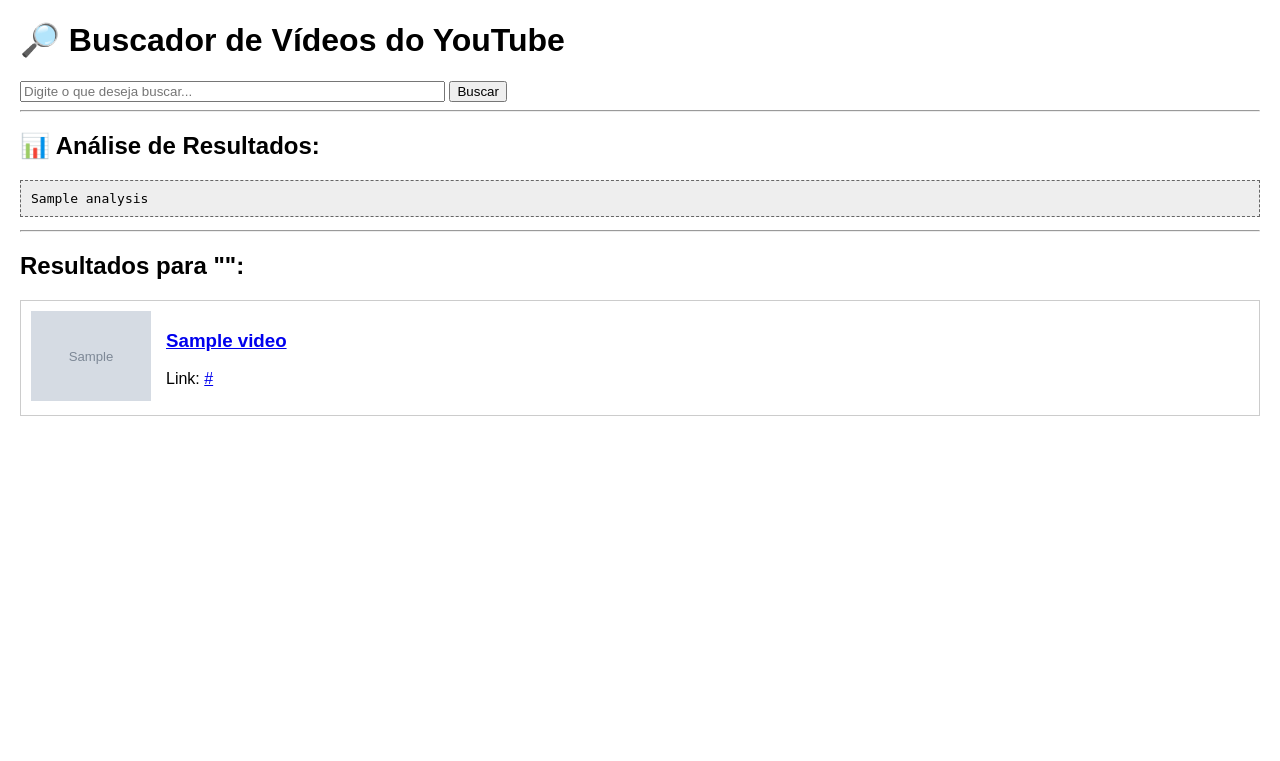
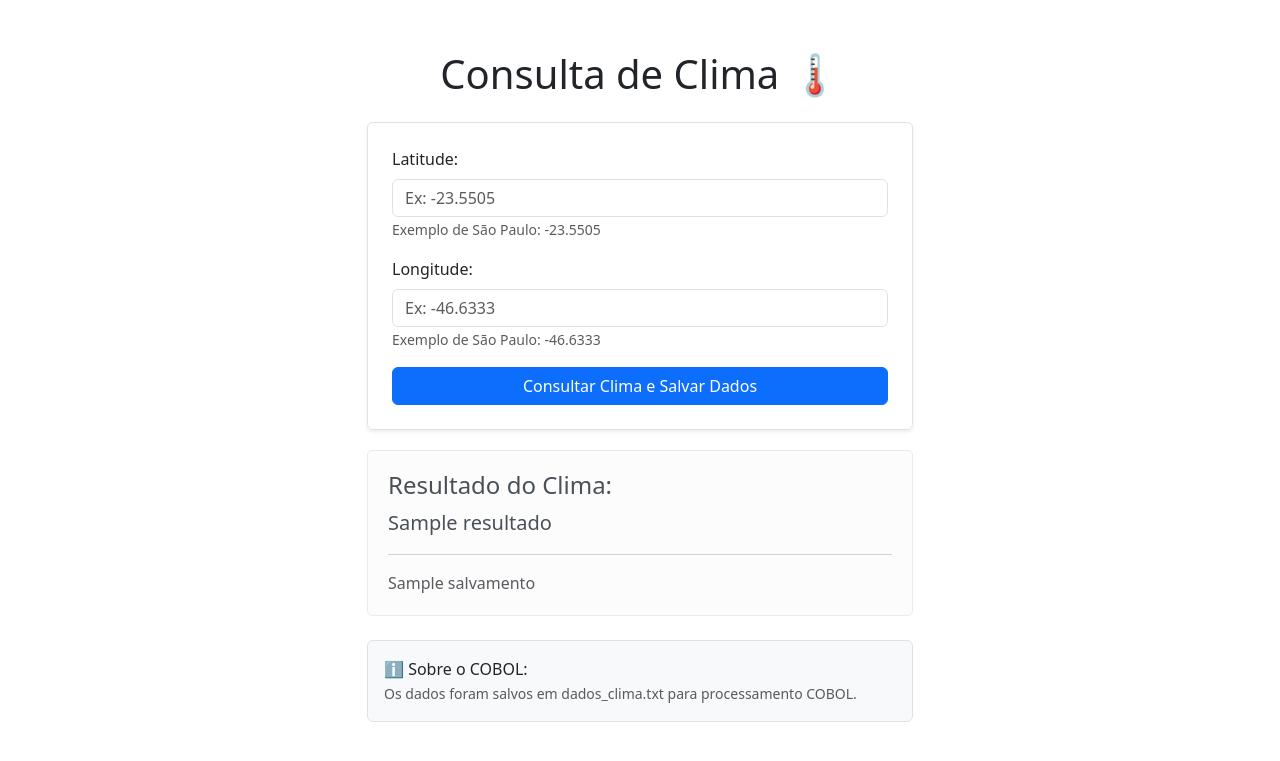
Before and after one commit to VenturaAtacado/curso, a Flask app: template templates/index.html in a window 1280 px wide. Shown: the top 761 px of the page. Run offline with Flask 3, Linux system fonts and the light colour scheme; the template is opened without the code that fills it: most values are stand-ins (such as "Sample title", 1, 10 or a date in 2020); grey boxes marked "Sample" are stand-in pictures.

Commit message:
recomeço

```diff
--- a/app.py
+++ b/app.py
@@ -1,109 +1,116 @@
+import requests
+from flask import Flask, render_template, request, jsonify
 import os
-from flask import Flask, render_template, request
-from googleapiclient.discovery import build
-import isodate
+import datetime
 
 app = Flask(__name__)
 
-YOUTUBE_API_KEY = "SUA_CHAVE_DE_API_DO_YOUTUBE"
-YOUTUBE_API_SERVICE_NAME = "youtube"
-YOUTUBE_API_VERSION = "v3"
+BASE_URL = "https://api.open-meteo.com/v1/forecast"
+NOME_ARQUIVO_COBOL = "dados_clima.txt"
 
-def get_video_durations(video_ids):
-    youtube = build(YOUTUBE_API_SERVICE_NAME, YOUTUBE_API_VERSION,
-                    developerKey=YOUTUBE_API_KEY)
+def obter_clima(latitude, longitude):
+    params = {
+        "latitude": latitude,
+        "longitude": longitude,
+        "current_weather": "true",
+        "timezone": "auto"
+    }
 
-    # Faz uma segunda chamada de API para obter os detalhes do conteúdo (incluindo duração)
-    video_response = youtube.videos().list(
-        id=",".join(video_ids),
-        part="contentDetails"
-    ).execute()
+    try:
+        lat = float(latitude)
+        lon = float(longitude)
+    except ValueError:
+        return None, "Dados Inválidos"
 
-    durations = {}
-    for video_result in video_response.get("items", []):
-        video_id = video_result["id"]
-        # A duração vem no formato ISO 8601 (ex: PT5M30S)
-        iso_duration = video_result["contentDetails"]["duration"]
+    try:
+        response = requests.get(BASE_URL, params=params)
+        response.raise_for_status()
+        data = response.json()
 
-        # Converte a duração ISO 8601 para segundos
-        duration_timedelta = isodate.parse_duration(iso_duration)
-        durations[video_id] = int(duration_timedelta.total_seconds())
+        temperatura = data.get("current_weather", {}).get("temperature")
+        unidade_temp = data.get("current_weather_units", {}).get("temperature")
 
-    return durations
+        if temperatura is not None and isinstance(temperatura, (int, float)):
+            return temperatura, unidade_temp
+        else:
+            return None, "API Invalida"
 
-def youtube_search(query):
-    youtube = build(YOUTUBE_API_SERVICE_NAME, YOUTUBE_API_VERSION,
-                    developerKey=YOUTUBE_API_KEY)
+    except requests.exceptions.RequestException as e:
+        return None, "Conexão"
+    except Exception as e:
+        return None, "Processamento"
 
-    search_response = youtube.search().list(
-        q=query,
-        part="id,snippet",
-        maxResults=10,
-        type="video"
-    ).execute()
+def mensagens(temperatura_valor, unidade):
+    if temperatura_valor is None:
+        return f"Não foi possível obter a temperatura ({unidade})."
 
-    video_ids = []
-    videos_list = []
+    temp_formatada = f"{temperatura_valor} {unidade}"
 
-    for search_result in search_response.get("items", []):
-        if search_result["id"]["kind"] == "youtube#video":
-            video_id = search_result["id"]["videoId"]
-            video_ids.append(video_id)
+    if temperatura_valor < 25:
+        return f"Tá ficando **frio** cuidado porque está {temp_formatada}"
+    elif temperatura_valor > 28:
+        return f"**Calorzão** né, tá {temp_formatada}"
+    else:
+        return f"O clima está agradável, está {temp_formatada}"
 
-            videos_list.append({
-                "id": video_id,
-                "title": search_result["snippet"]["title"],
-                "url": f"https://www.youtube.com/watch?v={video_id}",
-                "thumbnail": search_result["snippet"]["thumbnails"]["default"]["url"],
-                "duration_seconds": 0
-            })
+def salvar_para_cobol(latitude, longitude, temperatura_valor, unidade):
+    lat_str = f"{latitude:.6f}".ljust(10)[:10]
+    lon_str = f"{longitude:.6f}".ljust(10)[:10]
+    temp_str = str(temperatura_valor).rjust(5) if temperatura_valor is not None else " N/A "
+    unidade_str = str(unidade).ljust(5)[:5]
+    timestamp = datetime.datetime.now().strftime("%Y%m%d%H%M%S")
 
-    # Obtém as durações em uma única chamada de API (otimização)
-    durations_map = get_video_durations(video_ids)
+    linha_dados = f"{timestamp}{lat_str}{lon_str}{temp_str}{unidade_str}\n"
 
-    # Atualiza a lista de vídeos com as durações
-    for video in videos_list:
-        video["duration_seconds"] = durations_map.get(video["id"], 0)
+    try:
+        with open(NOME_ARQUIVO_COBOL, "a") as f:
+            f.write(linha_dados)
+        return True
+    except Exception as e:
+        return False
 
-    return videos_list
+@app.route("/", methods=["GET"])
+def index():
+    return render_template("index.html", resultado=None)
 
-def python_analysis(videos):
-    total_seconds = sum(video['duration_seconds'] for video in videos)
-    num_videos = len(videos)
+@app.route("/clima", methods=["POST"])
+def obter_e_processar_clima():
+    latitude = request.form.get("latitude")
+    longitude = request.form.get("longitude")
 
-    total_minutes = total_seconds // 60
-    remaining_seconds = total_seconds % 60
+    if not latitude or not longitude:
+        return render_template("index.html",
+                               resultado="Erro: Por favor, forneça a latitude e a longitude.",
+                               classe_alerta="alert-danger")
 
-    analysis_result = (
-        "========================================\n"
-        "ANALISE DE RESULTADOS\n"
-        "========================================\n"
-        f"1. Quantidade de Vídeos Encontrados: {num_videos:05d}\n"
-        f"2. Minutos Totais de Vídeo:          {total_minutes:07d} minutos\n"
-        f"   (e {remaining_seconds:02d} segundos restantes)\n"
-        f"3. Segundos Totais Brutos:           {total_seconds:010d}\n"
-        "========================================"
-    )
-    return analysis_result
+    try:
+        lat_float = float(latitude)
+        lon_float = float(longitude)
+    except ValueError:
+        return render_template("index.html",
+                               resultado="Erro: Latitude e Longitude devem ser números válidos.",
+                               classe_alerta="alert-danger")
 
-@app.route("/", methods=["GET", "POST"])
-def index():
-    videos = []
-    search_query = ""
-    analysis_text = ""
+    temp_valor, temp_unidade = obter_clima(latitude=lat_float, longitude=lon_float)
 
-    if request.method == "POST":
-        search_query = request.form.get("search_term", "")
-        if search_query:
-            videos = youtube_search(search_query)
+    mensagem_final = mensagens(temp_valor, temp_unidade)
 
-            if videos:
-                analysis_text = python_analysis(videos)
+    salvamento_ok = salvar_para_cobol(lat_float, lon_float, temp_valor, temp_unidade)
 
-    return render_template("index.html", videos=videos, query=search_query, analysis=analysis_text)
+    if "frio" in mensagem_final.lower():
+        classe_alerta = "alert-info"
+    elif "calorzão" in mensagem_final.lower():
+        classe_alerta = "alert-warning"
+    elif temp_valor is None:
+        classe_alerta = "alert-danger"
+    else:
+        classe_alerta = "alert-success"
+
+
+    return render_template("index.html",
+                           resultado=mensagem_final,
+                           classe_alerta=classe_alerta,
+                           salvamento=f"💾 Arquivo de dados para COBOL {'SALVO' if salvamento_ok else 'COM ERRO'} ({NOME_ARQUIVO_COBOL}).")
 
 if __name__ == "__main__":
-    if YOUTUBE_API_KEY == "SUA_CHAVE_DE_API_DO_YOUTUBE":
-        print("ERRO: Por favor, substitua 'SUA_CHAVE_DE_API_DO_YOUTUBE' pela sua chave de API real no arquivo app.py.")
-    else:
-        app.run(debug=True)
+    app.run(debug=True)
--- a/templates/index.html
+++ b/templates/index.html
@@ -2,60 +2,53 @@
 <html lang="pt-br">
 <head>
     <meta charset="UTF-8">
-    <title>Buscador de Vídeos do YouTube com Flask</title>
+    <meta name="viewport" content="width=device-width, initial-scale=1.0">
+    <title>Consulta de Clima com Flask</title>
+    <link href="https://cdn.jsdelivr.net/npm/bootstrap@5.3.3/dist/css/bootstrap.min.css" rel="stylesheet">
     <style>
-        body { font-family: Arial, sans-serif; margin: 20px; }
-        .video-item {
-            border: 1px solid #ccc;
-            padding: 10px;
-            margin-bottom: 10px;
-            display: flex;
-            align-items: center;
-        }
-        .video-item img {
-            margin-right: 15px;
-        }
+        body { padding-top: 50px; }
+        .resultado-box { margin-top: 20px; padding: 20px; border-radius: 5px; }
     </style>
 </head>
 <body>
-    <h1>🔎 Buscador de Vídeos do YouTube</h1>
 
-    <form method="POST" action="/">
-        <input
-            type="text"
-            name="search_term"
-            placeholder="Digite o que deseja buscar..."
-            value="{{ query }}"
-            size="50"
-            required>
-        <button type="submit">Buscar</button>
-    </form>
+    <div class="container">
+        <h1 class="mb-4 text-center">Consulta de Clima 🌡️</h1>
 
-    <hr>
+        <div class="row justify-content-center">
+            <div class="col-md-6">
 
-    {% if analysis %}
-        <h2>📊 Análise de Resultados:</h2>
-        <pre style="background-color: #eee; padding: 10px; border: 1px dashed #666;">{{ analysis }}</pre>
-        <hr>
-    {% endif %}
+                <form action="/clima" method="POST" class="p-4 border rounded shadow-sm">
+                    <div class="mb-3">
+                        <label for="latitude" class="form-label">Latitude:</label>
+                        <input type="number" step="any" class="form-control" id="latitude" name="latitude" placeholder="Ex: -23.5505" required>
+                        <small class="form-text text-muted">Exemplo de São Paulo: -23.5505</small>
+                    </div>
+                    <div class="mb-3">
+                        <label for="longitude" class="form-label">Longitude:</label>
+                        <input type="number" step="any" class="form-control" id="longitude" name="longitude" placeholder="Ex: -46.6333" required>
+                        <small class="form-text text-muted">Exemplo de São Paulo: -46.6333</small>
+                    </div>
+                    <button type="submit" class="btn btn-primary w-100">Consultar Clima e Salvar Dados</button>
+                </form>
 
+                {% if resultado %}
+                    <div class="resultado-box alert {{ classe_alerta | default('alert-light') }}" role="alert">
+                        <h4 class="alert-heading">Resultado do Clima:</h4>
+                        <p class="lead">{{ resultado | safe }}</p>
+                        <hr>
+                        <p class="mb-0 text-muted">{{ salvamento }}</p>
+                    </div>
+                {% endif %}
 
-    {% if videos %}
-        <h2>Resultados para "{{ query }}":</h2>
-        {% for video in videos %}
-            <div class="video-item">
-                <a href="{{ video.url }}" target="_blank">
-                    <img src="{{ video.thumbnail }}" alt="Thumbnail do vídeo" width="120">
-                </a>
-                <div>
-                    <h3><a href="{{ video.url }}" target="_blank">{{ video.title }}</a></h3>
-                    <p>Link: <a href="{{ video.url }}" target="_blank">{{ video.url }}</a></p>
+                <div class="mt-4 p-3 bg-light border rounded">
+                    <p class="mb-0">ℹ️ Sobre o COBOL:</p>
+                    <small class="text-muted">Os dados foram salvos em dados_clima.txt para processamento COBOL.</small>
                 </div>
+
             </div>
-        {% endfor %}
-    {% elif query %}
-        <p>Nenhum vídeo encontrado para "{{ query }}".</p>
-    {% endif %}
+        </div>
+    </div>
 
 </body>
 </html>
```
Also changed, not shown: 1 other file.
